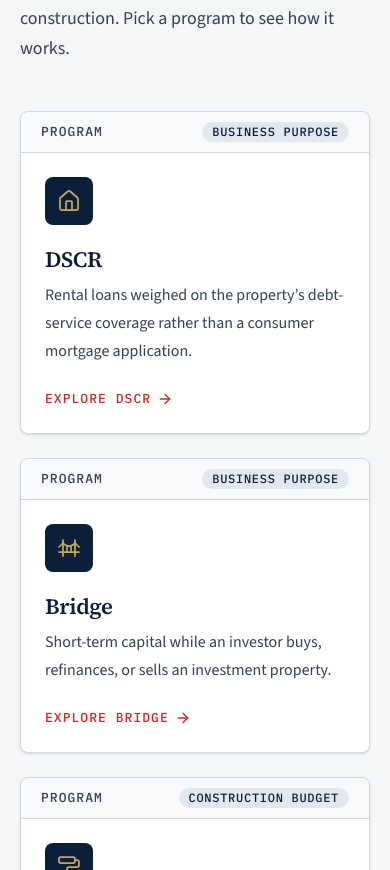
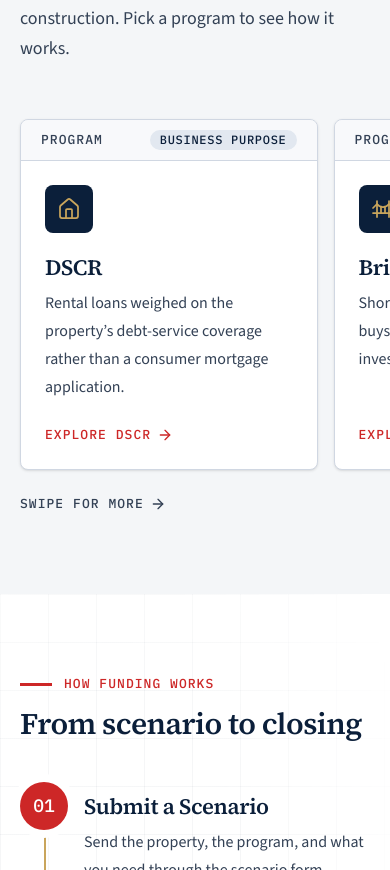
Before and after one commit to adrianjposoz-lang/Websitebuild, a Next.js app: page / in a window 390 px wide. Shown: the part 1130-2000 px from the top of the page. Built offline with nearby package versions, Linux system fonts and the light colour scheme.

Commit message:
Home: FAQ accordion, nowrap Houston, TX eyebrow, and swipe rails for card stacks on phones
Co-authored-by: adrianjposoz-lang <adrianjposoz-lang@users.noreply.github.com>

```diff
--- a/src/app/page.tsx
+++ b/src/app/page.tsx
@@ -13,6 +13,7 @@ import { Hero } from "@/components/Hero";
 import { HeroPreview } from "@/components/HeroPreview";
 import { Panel } from "@/components/Panel";
 import { ProductGrid } from "@/components/ProductGrid";
+import { railItemClass, ScrollRail } from "@/components/ScrollRail";
 import { h2Class, h3Class, SectionHeading } from "@/components/SectionHeading";
 import { SiteLink } from "@/components/SiteLink";
 import { TrustBar } from "@/components/TrustBar";
@@ -41,7 +42,12 @@ export default function HomePage() {
         image={homeHero}
         imagePosition="object-[62%_50%]"
         preload
-        eyebrow="Private & hard-money lending · Houston, TX"
+        eyebrow={
+          <>
+            Private & hard-money lending&nbsp;·{" "}
+            <span className="whitespace-nowrap">Houston, TX</span>
+          </>
+        }
         title="Capital for real estate investors"
         lede="Hard money and private lending for real estate investors."
         actions={
@@ -76,7 +82,7 @@ export default function HomePage() {
             lede="From stabilized rentals to ground-up construction. Pick a program to see how it works."
           />
           <div className="mt-12">
-            <ProductGrid />
+            <ProductGrid rail />
           </div>
         </div>
       </section>
@@ -97,12 +103,13 @@ export default function HomePage() {
             title="The deals we finance"
             lede="RSC lends on investor real estate. These are the transaction types the programs cover."
           />
-          <ul className="mt-12 grid gap-6 md:grid-cols-2">
+          <ScrollRail label="Deal types" className="mt-12 sm:grid sm:gap-6 md:grid-cols-2">
             {deals.map((deal, index) => {
               const image = dealImages[deal.title];
               return (
                 <li
                   key={deal.title}
+                  className={railItemClass}
                   data-reveal="rise"
                   style={{ "--reveal-delay": `${(index % 2) * 120}ms` } as CSSProperties}
                 >
@@ -112,7 +119,7 @@ export default function HomePage() {
                         src={image.src}
                         alt={image.alt}
                         placeholder="blur"
-                        sizes="(min-width: 1024px) 544px, (min-width: 768px) 50vw, 100vw"
+                        sizes="(min-width: 1024px) 544px, (min-width: 768px) 50vw, (min-width: 640px) 100vw, 85vw"
                         className="media-zoom aspect-[3/2] w-full object-cover"
                       />
                     </div>
@@ -135,7 +142,7 @@ export default function HomePage() {
                 </li>
               );
             })}
-          </ul>
+          </ScrollRail>
         </div>
       </section>
 
@@ -146,10 +153,15 @@ export default function HomePage() {
         <div aria-hidden="true" className="bg-grid-dark absolute inset-0 -z-10" />
         <div className="mx-auto w-full max-w-6xl px-5 lg:px-8">
           <SectionHeading id="why" eyebrow="Why RSC" title="A lender built for investors" tone="dark" />
-          <ul className="mt-12 grid gap-6 md:grid-cols-2">
+          <ScrollRail
+            label="Why RSC"
+            tone="dark"
+            className="mt-12 sm:grid sm:gap-6 md:grid-cols-2"
+          >
             {whyPoints.map((point, index) => (
               <li
                 key={point.title}
+                className={railItemClass}
                 data-reveal="rise"
                 style={{ "--reveal-delay": `${(index % 2) * 120}ms` } as CSSProperties}
               >
@@ -164,7 +176,7 @@ export default function HomePage() {
                 </Panel>
               </li>
             ))}
-          </ul>
+          </ScrollRail>
         </div>
       </section>
 
@@ -177,16 +189,17 @@ export default function HomePage() {
           <SectionHeading id="faq-teaser" eyebrow="Questions" title="Common questions" />
           <ul data-reveal="rise" className="mt-12 divide-y divide-line border-y border-line">
             {faqs.slice(0, 3).map((faq) => (
-              <li key={faq.id} className="flex items-start justify-between gap-6 py-5">
-                <div>
-                  <h3 className="text-xl font-semibold text-navy">
-                    <Link href={`/faqs#${faq.id}`} className="underline underline-offset-4">
-                      {faq.question}
-                    </Link>
-                  </h3>
-                  <p className="mt-2 leading-7 text-muted">{faq.answer}</p>
-                </div>
-                <ChevronRight aria-hidden="true" className="mt-1 size-5 shrink-0 text-cta" />
+              <li key={faq.id}>
+                <details className="group">
+                  <summary className="flex cursor-pointer list-none items-start justify-between gap-6 rounded-sm py-5 [&::-webkit-details-marker]:hidden">
+                    <h3 className="text-xl font-semibold text-navy">{faq.question}</h3>
+                    <ChevronRight
+                      aria-hidden="true"
+                      className="mt-1 size-5 shrink-0 text-cta transition-transform duration-200 group-open:rotate-90"
+                    />
+                  </summary>
+                  <p className="pb-5 leading-7 text-muted">{faq.answer}</p>
+                </details>
               </li>
             ))}
           </ul>
--- a/src/components/ProductGrid.tsx
+++ b/src/components/ProductGrid.tsx
@@ -3,15 +3,18 @@ import Link from "next/link";
 import type { CSSProperties } from "react";
 import { PanelHeader, panelClass } from "@/components/Panel";
 import { ProductIcon } from "@/components/ProductIcon";
+import { railItemClass, ScrollRail } from "@/components/ScrollRail";
 import { h3Class } from "@/components/SectionHeading";
 import { products } from "@/lib/site";
 
-export function ProductGrid() {
-  return (
-    <ul className="grid gap-6 sm:grid-cols-2 lg:grid-cols-3">
-      {products.map((product, index) => (
+const gridClass = "sm:grid sm:grid-cols-2 sm:gap-6 lg:grid-cols-3";
+
+/** `rail` turns the stack into a swipeable row on phones; from `sm` up both modes are identical. */
+export function ProductGrid({ rail = false }: { rail?: boolean }) {
+  const items = products.map((product, index) => (
     <li
       key={product.slug}
+      className={rail ? railItemClass : undefined}
       data-reveal="rise"
       style={{ "--reveal-delay": `${(index % 3) * 90}ms` } as CSSProperties}
     >
@@ -41,7 +44,13 @@ export function ProductGrid() {
         </div>
       </Link>
     </li>
-      ))}
-    </ul>
+  ));
+
+  return rail ? (
+    <ScrollRail label="Loan programs" className={gridClass}>
+      {items}
+    </ScrollRail>
+  ) : (
+    <ul className={`grid gap-6 ${gridClass}`}>{items}</ul>
   );
 }
--- /dev/null
+++ b/src/components/ScrollRail.tsx
@@ -0,0 +1,58 @@
+"use client";
+
+import { ArrowRight } from "lucide-react";
+import { useEffect, useRef, type ReactNode } from "react";
+
+/** Applied below `sm` only; each caller adds its own `sm:` grid classes so wider layouts are unchanged. */
+const railClass =
+  "-mx-5 flex snap-x snap-mandatory gap-4 overflow-x-auto overscroll-x-contain scroll-px-5 px-5 pb-4 pt-2 focus-visible:outline-offset-[-3px] sm:mx-0 sm:snap-none sm:overflow-visible sm:p-0";
+
+export const railItemClass = "w-[85%] shrink-0 snap-start sm:w-auto";
+
+/**
+ * A horizontal scroll-snap row on phones, a plain list from `sm` up. The row only becomes a tab
+ * stop while it actually overflows, so keyboard users can scroll cards that hold no links.
+ */
+export function ScrollRail({
+  label,
+  className = "",
+  tone = "light",
+  children,
+}: {
+  label: string;
+  className?: string;
+  tone?: "light" | "dark";
+  children: ReactNode;
+}) {
+  const ref = useRef<HTMLUListElement>(null);
+
+  useEffect(() => {
+    const el = ref.current;
+    if (!el) return;
+    const sync = () => {
+      if (el.scrollWidth > el.clientWidth + 1) el.tabIndex = 0;
+      else el.removeAttribute("tabindex");
+    };
+    sync();
+    const observer = new ResizeObserver(sync);
+    observer.observe(el);
+    return () => observer.disconnect();
+  }, []);
+
+  return (
+    <>
+      <ul ref={ref} aria-label={label} className={`${railClass} ${className}`}>
+        {children}
+      </ul>
+      <p
+        aria-hidden="true"
+        className={`label-mono mt-2 flex items-center gap-1.5 sm:hidden ${
+          tone === "dark" ? "text-gold" : "text-muted"
+        }`}
+      >
+        Swipe for more
+        <ArrowRight className="size-4" />
+      </p>
+    </>
+  );
+}
```
Lines whose indentation alone changed are shown as unchanged.
